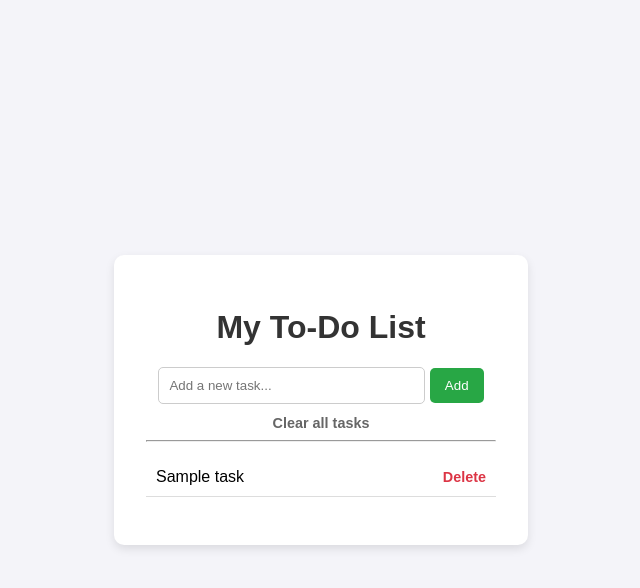
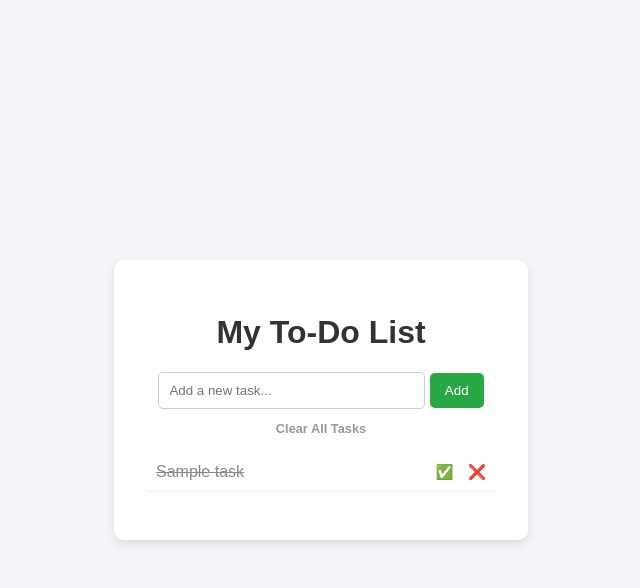
Before and after one commit to Mabel55/my-first-flask-app, a Flask app: page / in a window 1280 px wide. Shown: the top 588 px of the page, without its empty margins (319-959 px from the left). Run offline with Flask 3, Linux system fonts and the light colour scheme; tables that the repository leaves empty hold one stand-in row (values such as "Sample post").

Commit message:
Added checkmark and update feature

```diff
--- a/app.py
+++ b/app.py
@@ -12,6 +12,7 @@ db = SQLAlchemy(app)
 class Task(db.Model):
     id = db.Column(db.Integer, primary_key=True)
     name = db.Column(db.String(100), nullable=False)
+    complete = db.Column(db.Boolean, default=False)
 
 # Create the database file
 with app.app_context():
@@ -34,6 +35,13 @@ def home():
     all_tasks = Task.query.all()
     return render_template('index.html', tasks=all_tasks)
 
+@app.route('/update/<int:id>')
+def update(id):
+    task = Task.query.get_or_404(id)
+    task.complete = not task.complete
+    db.session.commit()
+    return redirect('/')
+
 @app.route('/delete/<int:id>')
 def delete(id):
     task_to_delete = Task.query.get_or_404(id)
--- a/static/style.css
+++ b/static/style.css
@@ -65,3 +65,8 @@ a {
 a:hover {
     text-decoration: underline;
 }
+
+.done {
+    text-decoration: line-through;
+    color: #888;
+}
--- a/templates/index.html
+++ b/templates/index.html
@@ -15,21 +15,25 @@
             <input type="text" name="task_input" placeholder="Add a new task..." required>
             <input type="submit" value="Add">
         </form>
-        <div style="margin-top: 10px">
-            <a href="/clear" style="color: #666; font-size: o.8rem;">Clear all tasks</a>
+
+        <div style="margin-top: 10px;">
+            <a href="/clear" style="color: #999; text-decoration: none; font-size: 0.8rem;">Clear All Tasks</a>
         </div>
-
-        <hr>
 
         <ul>
             {% for task in tasks %}
-                <li>
-                    <span>{{ task.name }}</span>
-                    <a href="/delete/{{ task.id }}">Delete</a>
-                </li>
+            <li style="display: flex; justify-content: space-between; align-items: center; padding: 10px; border-bottom: 1px solid #eee;">
+
+                <span class="{% if task.complete %}done{% endif %}"> {{ task.name }} </span>
+
+                <div>
+                    <a href="/update/{{ task.id }}" style="text-decoration: none; margin-right: 10px;">✅</a>
+                    <a href="/delete/{{ task.id }}" style="text-decoration: none;">❌</a>
+                </div>
+
+            </li>
             {% endfor %}
         </ul>
-    </div>
 
-</body>
+    </div> </body>
 </html>
```
